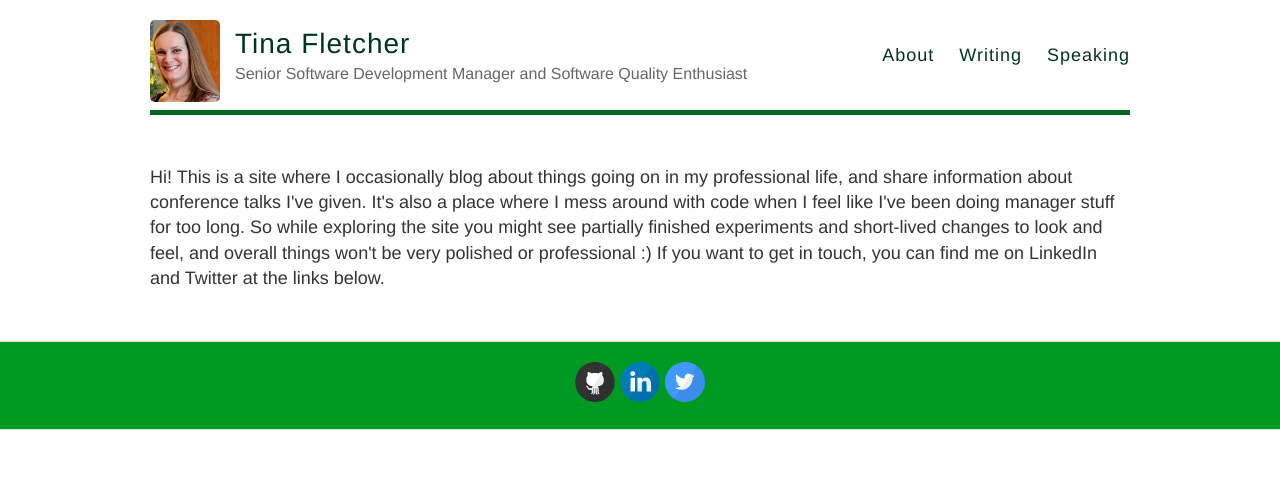
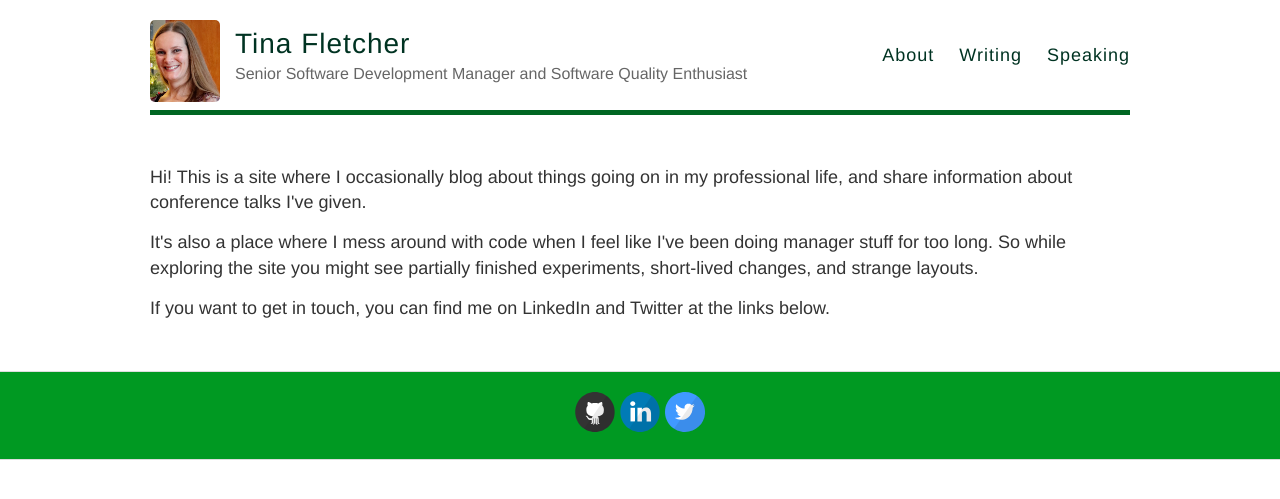
Before and after one commit to tinafletcher/tinafletcher.github.io, a Jekyll site: the page built from index.html, in a window 1280 px wide. Shown: the top 499 px of the page. Built offline with Jekyll 4.4.1, drawn with Linux system fonts in a browser that asks for light colours.

Commit message:
Updates to about page and another style test

```diff
--- a/index.html
+++ b/index.html
@@ -2,8 +2,8 @@
 layout: default
 ---
 
-Hi! This is a site where I occasionally blog about things going on in my professional life, and share information about conference talks I've given.
+<p>Hi! This is a site where I occasionally blog about things going on in my professional life, and share information about conference talks I've given.</p>
 
-It's also a place where I mess around with code when I feel like I've been doing manager stuff for too long. So while exploring the site you might see partially finished experiments and short-lived changes to look and feel, and overall things won't be very polished or professional :)
+<p>It's also a place where I mess around with code when I feel like I've been doing manager stuff for too long. So while exploring the site you might see partially finished experiments, short-lived changes, and strange layouts.</p>
 
-If you want to get in touch, you can find me on LinkedIn and Twitter at the links below.
+<p>If you want to get in touch, you can find me on LinkedIn and Twitter at the links below.</p>
--- a/style.scss
+++ b/style.scss
@@ -152,12 +152,12 @@
 
 .wrapper-masthead {
   margin-bottom: 50px;
+  width: 100%;
 }
 
 .masthead {
   padding: 20px 0;
   border-bottom: 5px solid $green;
-  width: 100%;
 
   @include mobile {
     text-align: center;
```
